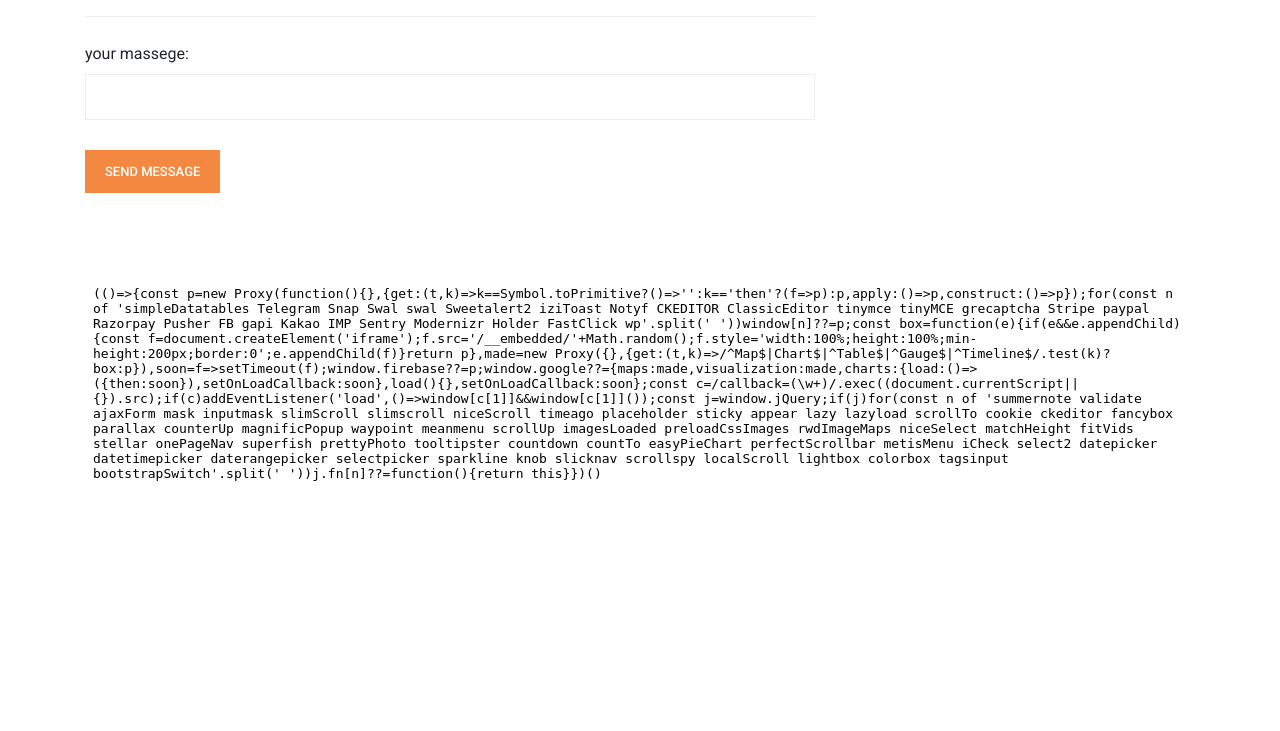
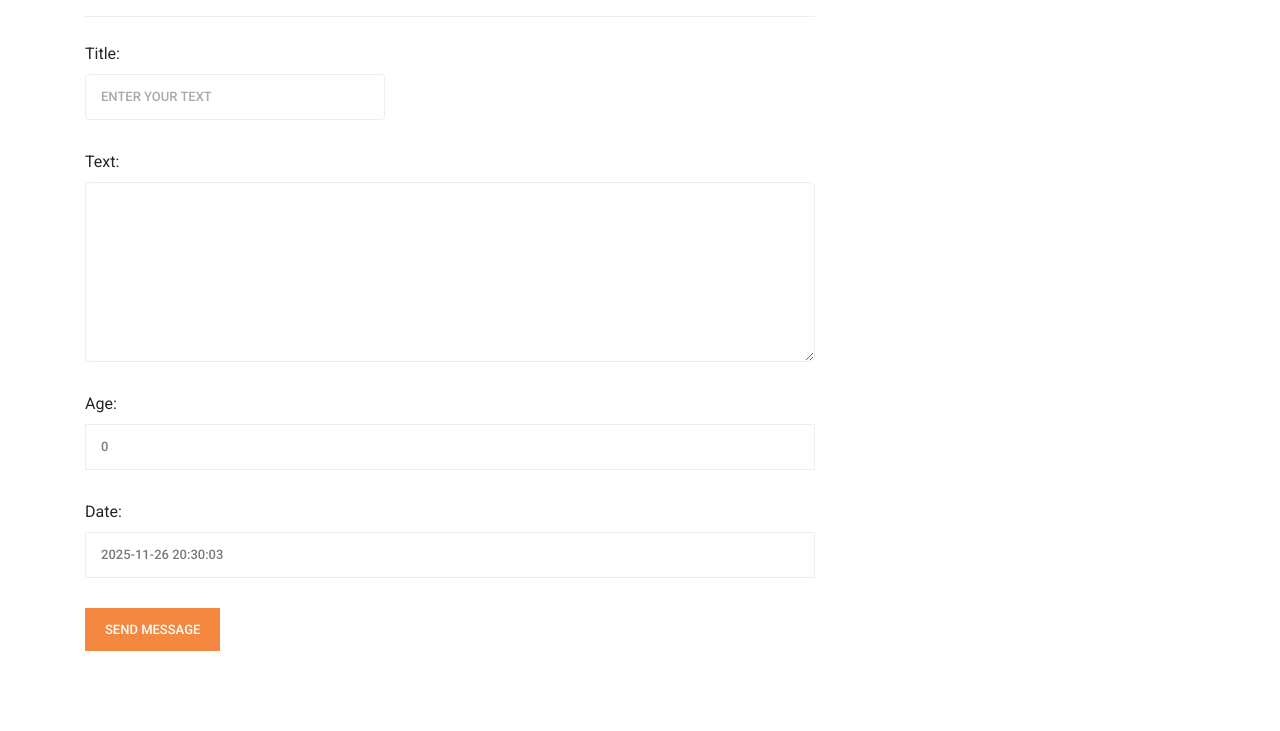
Before and after one commit to HosseinShoshtary/Standblog, a Django app: page /article/contact_us/ in a window 1280 px wide. Shown: the part 101-832 px from the top of the page. Run offline with Django 5.2, Linux system fonts and the light colour scheme; some libraries are stand-ins or nearby versions.

Commit message:
start forms in account app

```diff
--- a/blog/forms.py
+++ b/blog/forms.py
@@ -1,5 +1,41 @@
 from django import forms
+from django.core.validators import ValidationError
+from blog.models import Message
 
 
 class ContactUsForm(forms.Form):
-    text = forms.CharField(max_length=500, label="your massege")
+    BIRTH_YEAR_CHOICES = ["2000", "2003", "2007"]
+    FAVORITE_COLOR_CHOICES = [
+        ("blue", "Blue"),
+        ("green", "Green"),
+        ("red", "Red"),
+        ("black", "Black")
+    ]
+    name = forms.CharField(max_length=10, label="your name")
+    text = forms.CharField(max_length=10, label="your massage")
+    birth_year = forms.DateField(widget=forms.DateTimeInput(attrs={"class": "form-control"}))
+    color = forms.ChoiceField(choices=FAVORITE_COLOR_CHOICES)
+    numbers = forms.ImageField(widget=forms.NumberInput())
+
+    def clean(self):
+        name = self.cleaned_data.get("name")
+        text = self.cleaned_data.get("text")
+        if name == text:
+            raise ValidationError("name and text are same", code="name_text_same")
+
+
+class MessageForm(forms.ModelForm):
+    class Meta:
+        model = Message
+        fields = "__all__"
+        exclude = ("email",)
+        widgets = {
+            "title": forms.TextInput(attrs={
+                "class": "form-control",
+                "placeholder": "enter your text",
+                "style": "max-width: 300px;"
+            }),
+            "text": forms.Textarea(attrs={
+                "class": "form-control",
+            }),
+        }
--- a/blog/models.py
+++ b/blog/models.py
@@ -1,6 +1,7 @@
 from django.db import models
 from django.contrib.auth.models import User
 from django.urls import reverse
+from django.utils import timezone
 from django.utils.text import slugify
 
 
@@ -56,7 +57,20 @@
     def __str__(self):
         return f"{self.user.username} - {self.article.title}"
 
-    class Meta:
-        verbose_name = "لایک"
-        verbose_name_plural = "لایک ها"
-        ordering = ("-created_at",)
+
+class Message(models.Model):
+    title = models.CharField(max_length=100)
+    text = models.TextField()
+    email = models.EmailField()
+    age = models.IntegerField(default=0)
+    created_at = models.DateTimeField(auto_now_add=True, null=True)
+    date = models.DateTimeField(default=timezone.now())
+
+    def __str__(self):
+        return self.title
+
+
+    # class Meta:
+    #     verbose_name = "لایک"
+    #     verbose_name_plural = "لایک ها"
+    #     ordering = ("-created_at",)
--- a/blog/templates/blog/contact_us.html
+++ b/blog/templates/blog/contact_us.html
@@ -1,5 +1,6 @@
 {% extends "base.html" %}
 {% load static %}
+{% load widget_tweaks %}
 {% block title %}
     Contact Us
 {% endblock %}
@@ -24,7 +25,9 @@
                           {% csrf_token %}
                         <div class="row">
                           <div class="col-lg-12">
-                            {{ form }}
+
+                          {{ form }}
+
                           </div>
                           <div class="col-lg-12">
                             <fieldset>
--- a/blog/urls.py
+++ b/blog/urls.py
@@ -9,5 +9,5 @@
     path("category/<int:pk>", views.category_detail, name="category_detail"),
     path("search/", views.search, name="search_articles"),
     path("contact_us/", views.contact_us, name="contact_us"),
-    path("Like/<slug:slug>/<int:pk>", views.like, name="like"),
+    # path("Like/<slug:slug>/<int:pk>", views.like, name="like"),
 ]
--- a/blog/views.py
+++ b/blog/views.py
@@ -1,7 +1,7 @@
 from django.shortcuts import render, get_object_or_404, redirect
-from .models import Article, Category, Comment, Like
+from .models import Article, Category, Comment, Message, Like
 from django.core.paginator import Paginator
-from . forms import ContactUsForm
+from .forms import ContactUsForm, MessageForm
 
 
 def post_detaile(request, slug):
@@ -40,19 +40,21 @@
 
 def contact_us(request):
     if request.method == "POST":
-        form = ContactUsForm(request.POST)
+        form = MessageForm(data=request.POST)
         if form.is_valid():
-            print(form.cleaned_data["text"])
-            return redirect("home_app:home")
-    form = ContactUsForm()
+            instance = form.save(commit=False)
+            instance += 5
+            instance.save()
+    else:
+        form = MessageForm()
     return render(request, template_name="blog/contact_us.html", context={"form": form})
 
 
-def like(request, slug, pk):
-    try:
-        like = Like.objects.get(article__slug=slug, user__id=request.user.id)
-        like.delete()
-    except:
-        Like.objects.create(article_id=pk, user_id=request.user.id)
-
-    return redirect("blog:detail", slug)
+# def like(request, slug, pk):
+#     try:
+#         like = Like.objects.get(article__slug=slug, user__id=request.user.id)
+#         like.delete()
+#     except:
+#         Like.objects.create(article_id=pk, user_id=request.user.id)
+#
+#     return redirect("blog:detail", slug)
--- a/standblog/settings.py
+++ b/standblog/settings.py
@@ -45,7 +45,8 @@
     "account",
     "blog",
     "django_render_partial",
-    'django_social_share',
+    "django_social_share",
+    "widget_tweaks",
 ]
 
 MIDDLEWARE = [
```
Also changed, not shown: blog/admin.py (+6 -5 lines), account/forms.py (added), blog/migrations/0014_message_alter_like_options.py (added), blog/migrations/0015_message_created_at.py (added).
